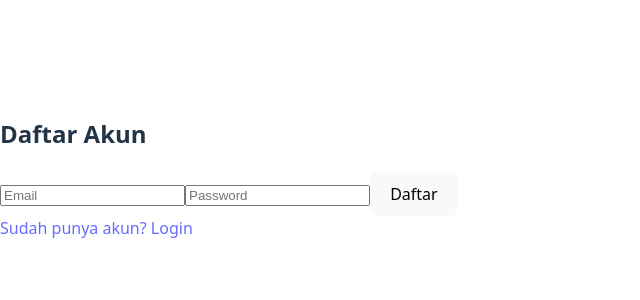
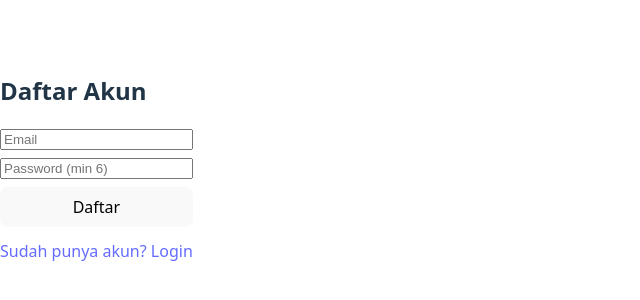
Before and after one commit to untrustedperson/jadwal-libur, a React (Vite) app: page /register in a window 1280 px wide. Shown: the part 232-532 px from the top of the page, without its empty margins (0-640 px from the left). Built offline with nearby package versions, Linux system fonts and the light colour scheme; no server answers.

Commit message:
fix register

```diff
--- a/src/Register.tsx
+++ b/src/Register.tsx
@@ -2,30 +2,83 @@ import { useState } from "react";
 import { createUserWithEmailAndPassword } from "firebase/auth";
 import { doc, setDoc } from "firebase/firestore";
 import { auth, db } from "./firebaseConfig";
-import { useNavigate } from "react-router-dom";
+import { useNavigate, Link } from "react-router-dom";
 
 export default function Register() {
   const [email, setEmail] = useState("");
   const [password, setPassword] = useState("");
+  const [error, setError] = useState<string>("");
+  const [loading, setLoading] = useState(false);
   const navigate = useNavigate();
 
   async function handleRegister(e: React.FormEvent) {
     e.preventDefault();
-    const userCredential = await createUserWithEmailAndPassword(auth, email, password);
-    const uid = userCredential.user.uid;
-    await setDoc(doc(db, "roles", uid), { email, role: "viewer" });
-    navigate("/calendar");
+    setError("");
+    if (password.length < 6) {
+      setError("Password minimal 6 karakter!");
+      return;
+    }
+
+    try {
+      setLoading(true);
+      const userCredential = await createUserWithEmailAndPassword(auth, email, password);
+      const uid = userCredential.user.uid;
+
+      // Set role default = viewer
+      await setDoc(doc(db, "roles", uid), { email, role: "viewer" });
+
+      // (opsional) simpan role agar UI langsung tahu
+      localStorage.setItem("role", "viewer");
+
+      navigate("/calendar");
+    } catch (err: any) {
+      if (err.code === "auth/weak-password") {
+        setError("Password minimal 6 karakter!");
+      } else if (err.code === "auth/email-already-in-use") {
+        setError("Email sudah terdaftar.");
+      } else if (err.code === "auth/invalid-email") {
+        setError("Format email tidak valid.");
+      } else {
+        setError("Terjadi kesalahan saat register. Coba lagi.");
+      }
+      console.error("register error:", err);
+    } finally {
+      setLoading(false);
+    }
   }
 
   return (
-    <div className="register-container">
+    <div className="register-container" style={{ maxWidth: 360, margin: "40px auto" }}>
       <h2>Daftar Akun</h2>
-      <form onSubmit={handleRegister}>
-        <input type="email" placeholder="Email" value={email} onChange={e => setEmail(e.target.value)} required />
-        <input type="password" placeholder="Password" value={password} onChange={e => setPassword(e.target.value)} required />
-        <button type="submit">Daftar</button>
+
+      <form onSubmit={handleRegister} style={{ display: "grid", gap: 8 }}>
+        <input
+          type="email"
+          placeholder="Email"
+          value={email}
+          onChange={e => setEmail(e.target.value)}
+          required
+        />
+
+        <input
+          type="password"
+          placeholder="Password (min 6)"
+          value={password}
+          onChange={e => setPassword(e.target.value)}
+          required
+          minLength={6}
+        />
+
+        <button type="submit" disabled={loading} style={{ padding: "8px 12px" }}>
+          {loading ? "Mendaftar..." : "Daftar"}
+        </button>
       </form>
-      <a href="/login">Sudah punya akun? Login</a>
+
+      {error && <p style={{ color: "red", marginTop: 8 }}>{error}</p>}
+
+      <div style={{ marginTop: 12 }}>
+        <Link to="/login">Sudah punya akun? Login</Link>
+      </div>
     </div>
   );
 }
```
